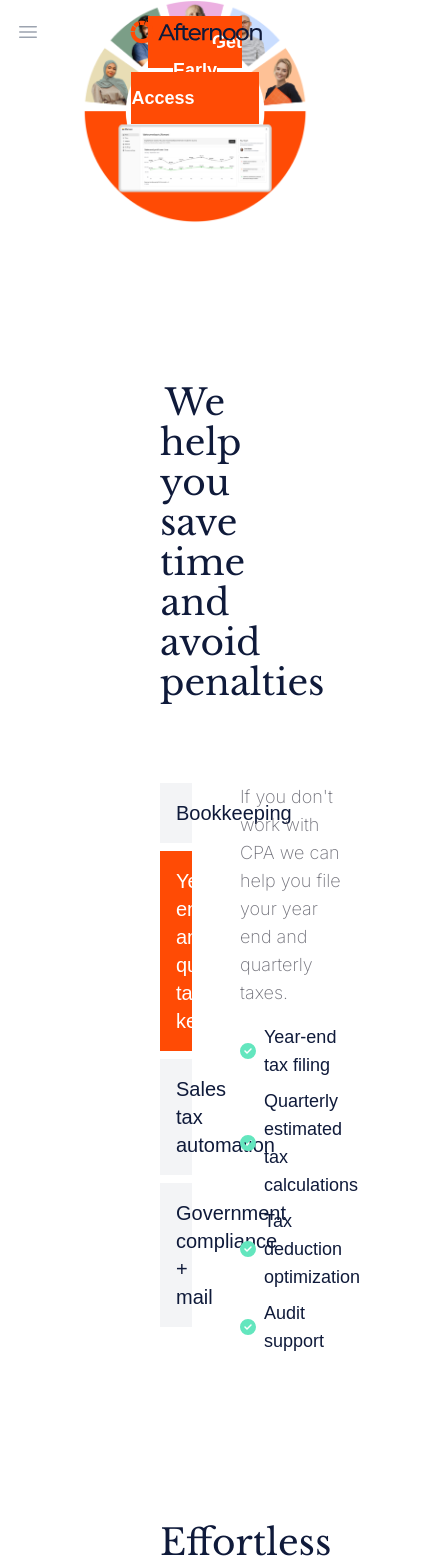
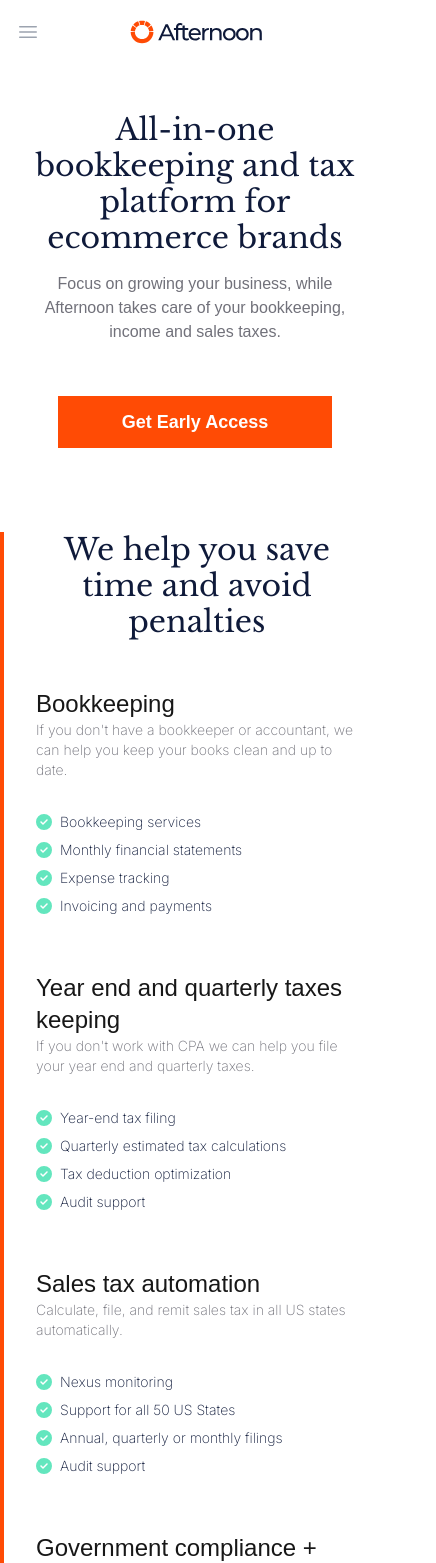
Before and after one commit to shivam-chandrayan/afternoon-landing-page, a Next.js app: page / in a window 390 px wide. Shown: the top 1563 px of the page, 436 px wide, since content can reach past the window. Built offline with nearby package versions, Linux system fonts and the light colour scheme.

Commit message:
make page responsive for mobile

```diff
--- a/src/app/FAQ.tsx
+++ b/src/app/FAQ.tsx
@@ -35,7 +35,7 @@ const faq = [
 const FAQ = () => {
   const [openAccordionIndex, setOpenAccordionIndex] = useState(0);
   return (
-    <div className="grid grid-cols-2 gap-20 mx-40 mt-44 mb-20">
+    <div className="grid grid-cols-1 sm:grid-cols-2 gap-20 mt-24 px-8 mb-24 sm:mx-40 sm:mt-44 sm:mb-20">
       <div className="relative">
         {/* Spinning SVG */}
         <div className="absolute inset-0 flex justify-center items-center -z-10">
@@ -44,7 +44,7 @@ const FAQ = () => {
         <p className="text-font-secondary text-md mb-8">
           Frequently Asked Questions
         </p>
-        <h1 className="text-font-primary text-4xl">
+        <h1 className="text-font-primary text-3xl sm:text-4xl">
           What would you like to know about <strong>Afternoon</strong>?
         </h1>
       </div>
--- a/src/app/Features.tsx
+++ b/src/app/Features.tsx
@@ -70,11 +70,25 @@ const Features = () => {
   }, []);
 
   return (
-    <div className="features-section mx-40 mt-40">
-      <h1 className="text-4xl text-center text-font-primary">
+    <div className="features-section mt-24 px-8 sm:mx-40 sm:mt-40 border-primary border-l-4">
+      <h1 className="text-3xl sm:text-4xl text-center text-font-primary">
         We help you save time and avoid penalties
       </h1>
-      <div className="grid grid-cols-2 gap-20 text-font-primary mt-20">
+      {featuresList.map((feature, index) => (
+        <div key={index} className="pt-12">
+          <h3 className="text-2xl">{feature.title}</h3>
+          <p className="mb-8 text-font-secondary text-sm">{feature.desc}</p>
+          <div className="text-font-primary text-lg">
+            {feature.highlights.map((h, i) => (
+              <div className="flex mb-2 gap-2" key={i}>
+                <img className="w-4" src="/circle-check-solid.svg" alt="" />
+                <p className="text-sm">{h}</p>
+              </div>
+            ))}
+          </div>
+        </div>
+      ))}
+      <div className="hidden sm:block grid grid-cols-2 gap-20 text-font-primary mt-20">
         <div>
           {featuresList.map((feature, index) => (
             <div
--- a/src/app/Footer.tsx
+++ b/src/app/Footer.tsx
@@ -1,8 +1,8 @@
 const Footer = () => {
   return (
     <div className="">
-      <div className="bg-primary text-white py-20">
-        <div className="text-center w-1/2 mx-auto">
+      <div className="bg-primary text-white px-8 py-20">
+        <div className="text-center sm:w-1/2 mx-auto">
           <h1 className="text-3xl">Ready to get started?</h1>
           <p className="text-md mt-4 mb-16">
             Focus on growing your business, while Afternoon takes care of your
@@ -20,7 +20,7 @@ const Footer = () => {
       <div className="pt-20 px-8">
         <div className="flex justify-between">
           <img src="logo with name.svg" alt="" className="w-2/5" />
-          <div className="socials flex text-font-primary items-end gap-6 mb-4">
+          <div className="socials flex text-font-primary items-end gap-6 mb-2 sm:mb-4">
             <a href="mailto:support@afternoon.co">
               <img src="envelope-solid.svg" alt="" className="w-4" />
             </a>
--- a/src/app/HighLights.tsx
+++ b/src/app/HighLights.tsx
@@ -19,8 +19,8 @@ const highlightList = [
 
 const Highlights = () => {
   return (
-    <div className="highlightSection mx-40 mt-40 mb-20">
-      <h1 className="text-4xl text-center text-font-primary">
+    <div className="highlightSection mt-24 px-8 sm:mx-40 sm:mt-40 mb-20">
+      <h1 className="text-3xl sm:text-4xl text-center text-font-primary">
         Effortless sales tax compliance
       </h1>
       <h2 className="text-md text-center text-font-secondary">
@@ -28,10 +28,10 @@ const Highlights = () => {
         tax in all US states.
       </h2>
 
-      <div className="mt-20 grid grid-cols-2 gap-8 mx-40">
+      <div className="mt-12 sm:mt-20 grid grid-cols-1 sm:grid-cols-2 gap-8 sm:mx-40">
         {highlightList.map((h, i) => (
           <div key={i} className="flex flex-col items-center text-center">
-            <img src={`${h.title}.png`} alt="" className="w-2/3" />
+            <img src={`${h.title}.png`} alt="" className="w-1/3 sm:w-2/3" />
             <h3 className="mt-4 text-xl text-font-primary">{h.title}</h3>
             <p className="text-sm text-font-secondary w-4/5">{h.desc}</p>
           </div>
--- a/src/app/Navbar.tsx
+++ b/src/app/Navbar.tsx
@@ -105,23 +105,23 @@ const NavBar = () => {
       {/* <!-- Mobile menu, show/hide based on menu state. --> */}
       {isMobileMenuOpen && (
         <div className="sm:hidden" id="mobile-menu">
-          <div className="space-y-1 px-2 pb-3 pt-2">
+          <div className="space-y-1 px-2 pb-3 pt-2 bg-white h-screen">
             <a
               href="/about"
-              className="block rounded-md px-3 py-2 text-base font-medium text-gray-300 hover:bg-gray-700 hover:text-white"
+              className="block rounded-md px-3 py-2 text-base font-medium text-font-secondary"
             >
               About
             </a>
             <a
               href="https://www.afternoon.co/login"
-              className="block rounded-md px-3 py-2 text-base font-medium text-gray-300 hover:bg-gray-700 hover:text-white"
+              className="block rounded-md px-3 py-2 text-base font-medium text-font-secondary"
             >
               Login
             </a>
             {/* CTA Button */}
             <a
               href="https://cal.com/team/afternoon.co/demo"
-              className="block px-4 py-2 my-2 text-white bg-primary rounded-full hover:bg-primary-dark"
+              className="block px-4 py-2 my-2 text-white bg-primary hover:bg-primary-dark"
             >
               Get Early Access
             </a>
--- a/src/app/page.tsx
+++ b/src/app/page.tsx
@@ -9,11 +9,15 @@ export default function Home() {
   return (
     <div>
       <NavBar />
-      <div className="hero-bg-graphic px-20 relative w-full">
-        <img src="/hero-bg-graphic.png" alt="" className="w-full" />
-        <div className="absolute top-0 left-0 h-1/2 w-full flex items-end justify-center text-center">
-          <div className="w-1/3">
-            <h1 className="text-4xl text-font-primary">
+      <div className="hero-bg-graphic pt-28 sm:px-20 sm:relative w-full">
+        <img
+          src="/hero-bg-graphic.png"
+          alt=""
+          className="w-full hidden sm:block"
+        />
+        <div className="sm:absolute sm:top-0 sm:left-0 sm:h-1/2 w-full flex items-end justify-center text-center">
+          <div className="px-8 sm:w-1/3">
+            <h1 className="text-3xl sm:text-4xl text-font-primary">
               All-in-one bookkeeping and tax platform for ecommerce brands
             </h1>
             <h2 className="text-md mt-4 text-font-secondary">
```
